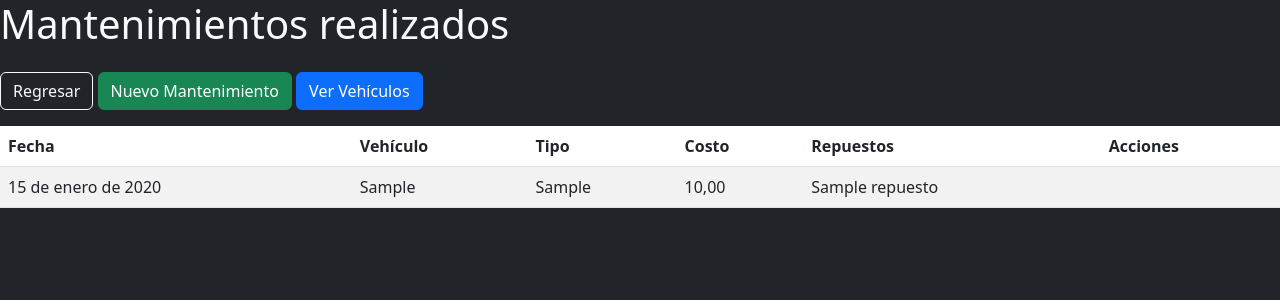
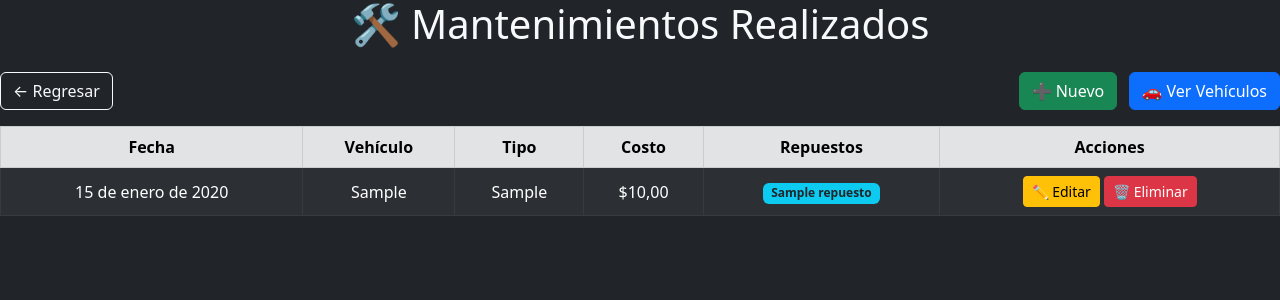
Before and after one commit to AlessandroRG31/taller_mecanico-SVN, a Django app: page /mantenimientos/ in a window 1280 px wide. Shown: the top 300 px of the page. Run offline with Django 5.2, Linux system fonts and the light colour scheme; tables that the repository leaves empty hold one stand-in row (values such as "Sample post"); some libraries are stand-ins or nearby versions.

Commit message:
Agregar plantilla mantenimiento_confirm_delete.html para eliminar mantenimientos

```diff
--- a/mantenimiento/templates/mantenimiento/mantenimiento_list.html
+++ b/mantenimiento/templates/mantenimiento/mantenimiento_list.html
@@ -1,18 +1,19 @@
-<!-- mantenimiento/templates/mantenimiento/mantenimiento_list.html -->
 {% extends "core/base.html" %}
 {% block title %}Mantenimientos realizados{% endblock %}
 
 {% block content %}
-  <h1 class="mb-4">Mantenimientos realizados</h1>
+<h1 class="mb-4 text-center">🛠️ Mantenimientos Realizados</h1>
 
-  <p>
-    <a href="{% url 'core:dashboard' %}" class="btn btn-outline-light">Regresar</a>
-    <a href="{% url 'mantenimiento:mantenimiento-create' %}" class="btn btn-success">Nuevo Mantenimiento</a>
-    <a href="{% url 'mantenimiento:vehiculo-list' %}" class="btn btn-primary">Ver Vehículos</a>
-  </p>
+<div class="d-flex justify-content-between mb-3">
+  <a href="{% url 'core:dashboard' %}" class="btn btn-outline-light">← Regresar</a>
+  <div>
+    <a href="{% url 'mantenimiento:mantenimiento-create' %}" class="btn btn-success me-2">➕ Nuevo</a>
+    <a href="{% url 'mantenimiento:vehiculo-list' %}" class="btn btn-primary">🚗 Ver Vehículos</a>
+  </div>
+</div>
 
-  <table class="table table-striped bg-light text-dark">
-    <thead>
+<table class="table table-dark table-striped table-bordered align-middle text-center">
+  <thead class="table-secondary text-dark">
     <tr>
       <th>Fecha</th>
       <th>Vehículo</th>
@@ -25,24 +26,25 @@
   <tbody>
     {% for mant in mantenimientos %}
       <tr>
-          <td>{{ mant.fecha_mantenimiento }}</td>
+        <td>{{ mant.fecha_mantenimiento|date:"d \d\e F \d\e Y" }}</td>
         <td>{{ mant.vehiculo.placa }}</td>
-          <td>{{ mant.tipo_mantenimiento }}</td>
-          <td>{{ mant.costo }}</td>
+        <td>{{ mant.tipo_mantenimiento|title }}</td>
+        <td>${{ mant.costo }}</td>
         <td>
           {% for rep in mant.repuestos.all %}
-              {{ rep.nombre }}{% if not forloop.last %}, {% endif %}
+            <span class="badge bg-info text-dark">{{ rep.nombre }}</span>
           {% empty %}
-              —
+            <span class="text-muted">—</span>
           {% endfor %}
         </td>
         <td>
-            <!-- Aquí puedes añadir botones de editar/eliminar si los defines -->
+          <a href="{% url 'mantenimiento:mantenimiento-update' mant.pk %}" class="btn btn-sm btn-warning">✏️ Editar</a>
+          <a href="{% url 'mantenimiento:mantenimiento-delete' mant.pk %}" class="btn btn-sm btn-danger">🗑️ Eliminar</a>
         </td>
       </tr>
     {% empty %}
       <tr>
-          <td colspan="6" class="text-center">No hay registros de mantenimiento.</td>
+        <td colspan="6" class="text-center text-muted">No hay registros de mantenimiento.</td>
       </tr>
     {% endfor %}
   </tbody>
```
Also changed, not shown: templates/mantenimiento/confirm_delete.html (deleted, +0 -19 lines), templates/mantenimiento/mantenimiento_confirm_delete.html (added, +19 -0 lines), templates/mantenimiento/vehiculo_confirm_delete.html (added, +19 -0 lines). Lines whose indentation alone changed are shown as unchanged.
